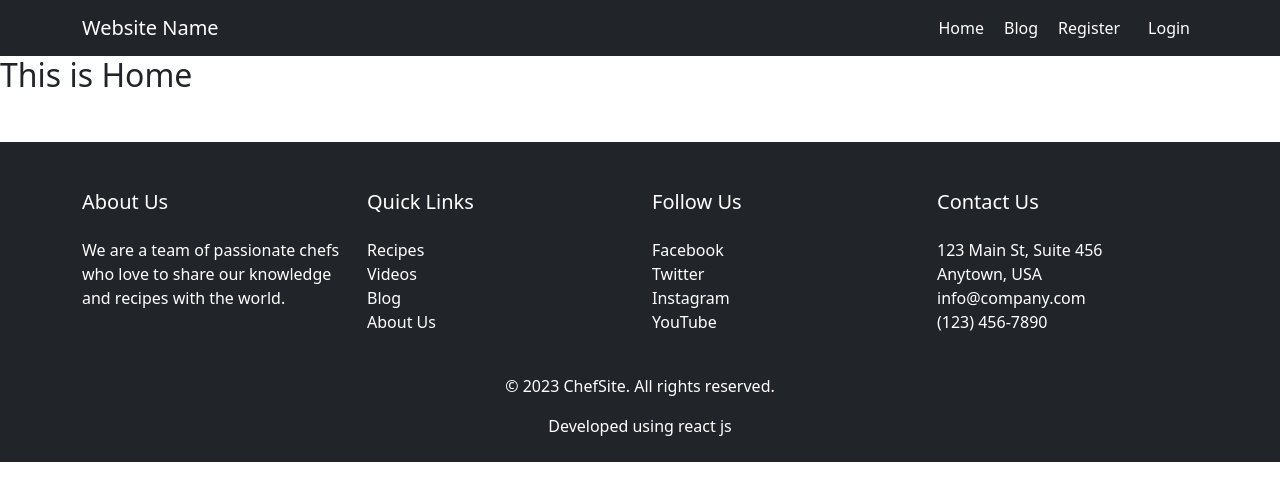
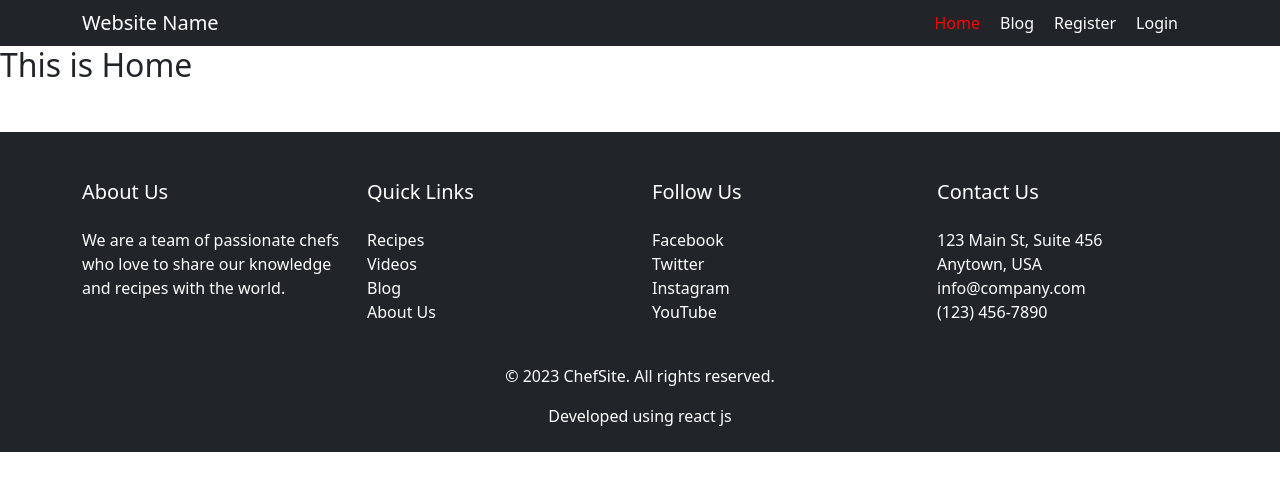
Before and after one commit to adittacse/chef-recipe-hunter-client-side, a React (Vite) app: page / in a window 1280 px wide. Shown: the top 500 px of the page. Built offline with nearby package versions, Linux system fonts and the light colour scheme; no server answers.

Commit message:
implemented active routes in header nav items

```diff
--- /dev/null
+++ b/src/components/ActiveLink/ActiveLink.css
@@ -0,0 +1,8 @@
+.active {
+    color: red !important;
+    text-decoration: none;
+}
+
+.active:hover {
+    color: red;
+}
--- /dev/null
+++ b/src/components/ActiveLink/ActiveLink.jsx
@@ -0,0 +1,14 @@
+import React from 'react';
+import "./ActiveLink.css";
+import {NavLink} from "react-router-dom";
+
+const ActiveLink = ({ to, children }) => {
+    return (
+        <NavLink to={to}
+                 className={({ isActive }) => isActive ? "active" : ""}>
+            { children }
+        </NavLink>
+    );
+};
+
+export default ActiveLink;
--- a/src/components/Header/Header.css
+++ b/src/components/Header/Header.css
@@ -7,11 +7,12 @@
 
 .navbar-dark .navbar-nav .nav-link {
     color: #fff;
+    text-decoration: none;
 }
 
 .navbar-dark .navbar-nav .nav-link:hover {
     color: #fff;
-    text-decoration: underline;
+    /*text-decoration: underline;*/
 }
 
 #myNav {
@@ -21,6 +22,12 @@
 
 .custom-nav {
     align-items: center;
+}
+
+.custom-nav a {
+    margin-right: 20px;
+    text-decoration: none;
+    color: white;
 }
 
 .nav-item {
--- a/src/components/Header/Header.jsx
+++ b/src/components/Header/Header.jsx
@@ -2,7 +2,7 @@
 import { Navbar, Nav, NavDropdown } from 'react-bootstrap';
 import "./Header.css";
 import {AuthContext} from "../../providers/AuthProvider.jsx";
-import {Link} from "react-router-dom";
+import ActiveLink from "../ActiveLink/ActiveLink.jsx";
 
 const Header = () => {
     const {user, logOut} = useContext(AuthContext);
@@ -32,10 +32,10 @@
                 <div>
                     <Navbar.Collapse id="basic-navbar-nav">
                         <Nav className="ml-auto custom-nav">
-                            <Link className="nav-item" to="/">Home</Link>
-                            <Link className="nav-item" to="/blog">Blog</Link>
+                            <ActiveLink className="nav-item" to="/">Home</ActiveLink>
+                            <ActiveLink className="nav-item" to="/blog">Blog</ActiveLink>
                             {
-                                !user && <Link className="nav-item" to="/register">Register</Link>
+                                !user && <ActiveLink className="nav-item" to="/register">Register</ActiveLink>
                             }
                             {
                                 user ? <NavDropdown
@@ -51,7 +51,7 @@
                                         <NavDropdown.Divider />
                                         <NavDropdown.Item onClick={handleLogOut}>Logout</NavDropdown.Item>
                                     </NavDropdown>
-                                    : <Nav.Link href="/login">Login</Nav.Link>
+                                    : <ActiveLink className="nav-item" to="/login">Login</ActiveLink>
                             }
                         </Nav>
                     </Navbar.Collapse>
```
